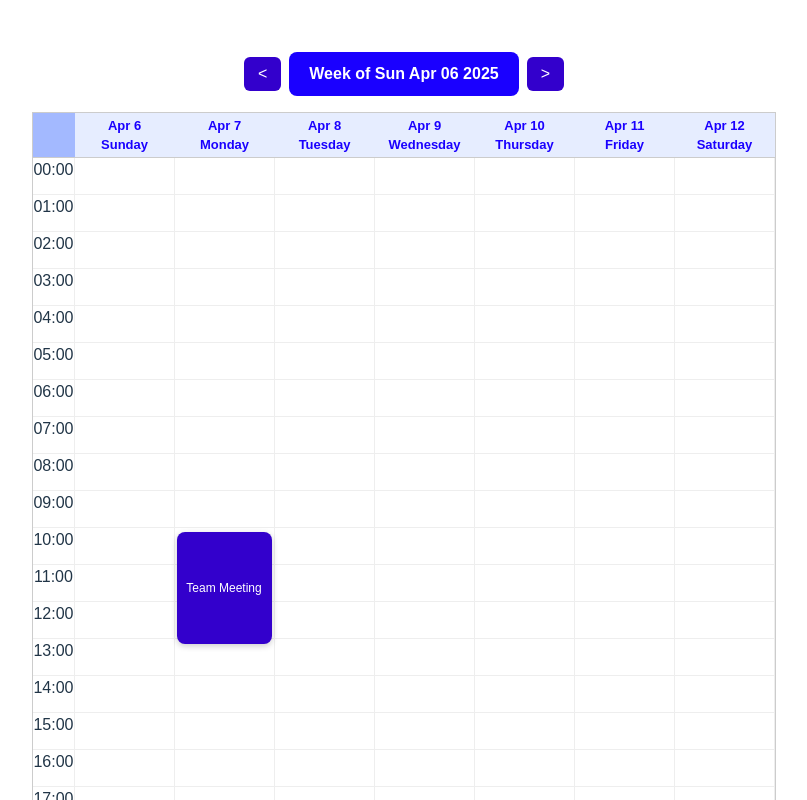
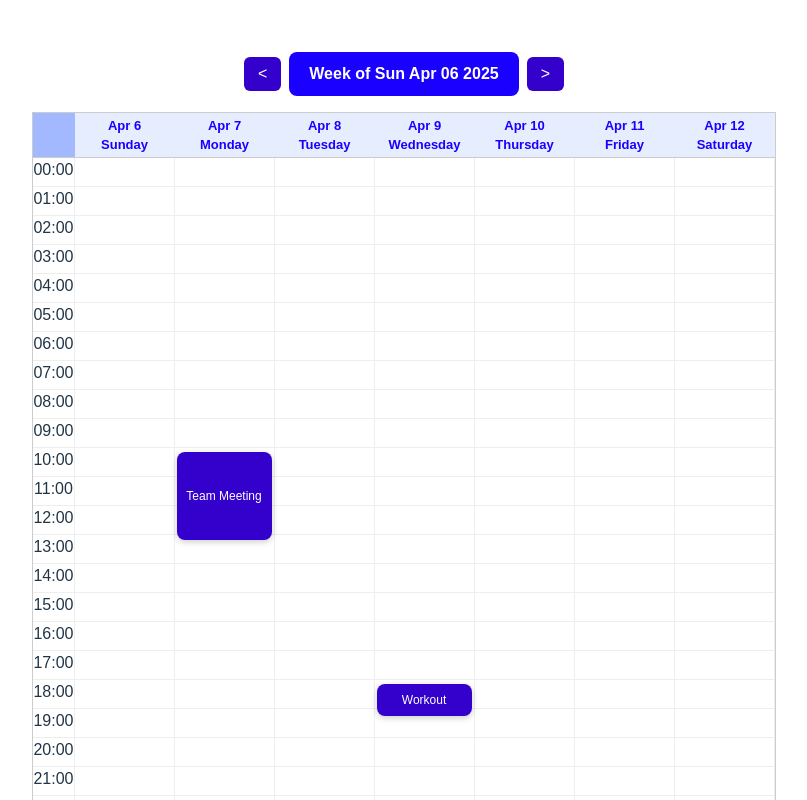
Before and after one commit to lwonsang/Stress-and-Mental-Wellbeing, a React (Vite) app in the folder frontend/vite-project/: page / in a window 1280 px wide. Shown: the top 800 px of the page, without its empty margins (236-1043 px from the left). Built offline with nearby package versions, Linux system fonts and the light colour scheme.

Commit message:
style: adjust grid cell height

```diff
--- a/frontend/vite-project/src/components/TaskBox.jsx
+++ b/frontend/vite-project/src/components/TaskBox.jsx
@@ -7,7 +7,7 @@ const TaskBox = ({ task, onClick }) => {
   };
 
   const hours = parseFloat(task.workTime);
-  const height = `${36 * hours - 4}px`;
+  const height = `${28 * hours - 4}px`;
 
   return (
     <div
--- a/frontend/vite-project/src/components/WeeklyView.css
+++ b/frontend/vite-project/src/components/WeeklyView.css
@@ -46,7 +46,7 @@
 .time-cell,
 .day-cell {
   position: relative;
-  height: 36px;
+  height: 28px;
   border-bottom: 1px solid #eee;
   border-right: 1px solid #eee;
   padding: 0;
```
